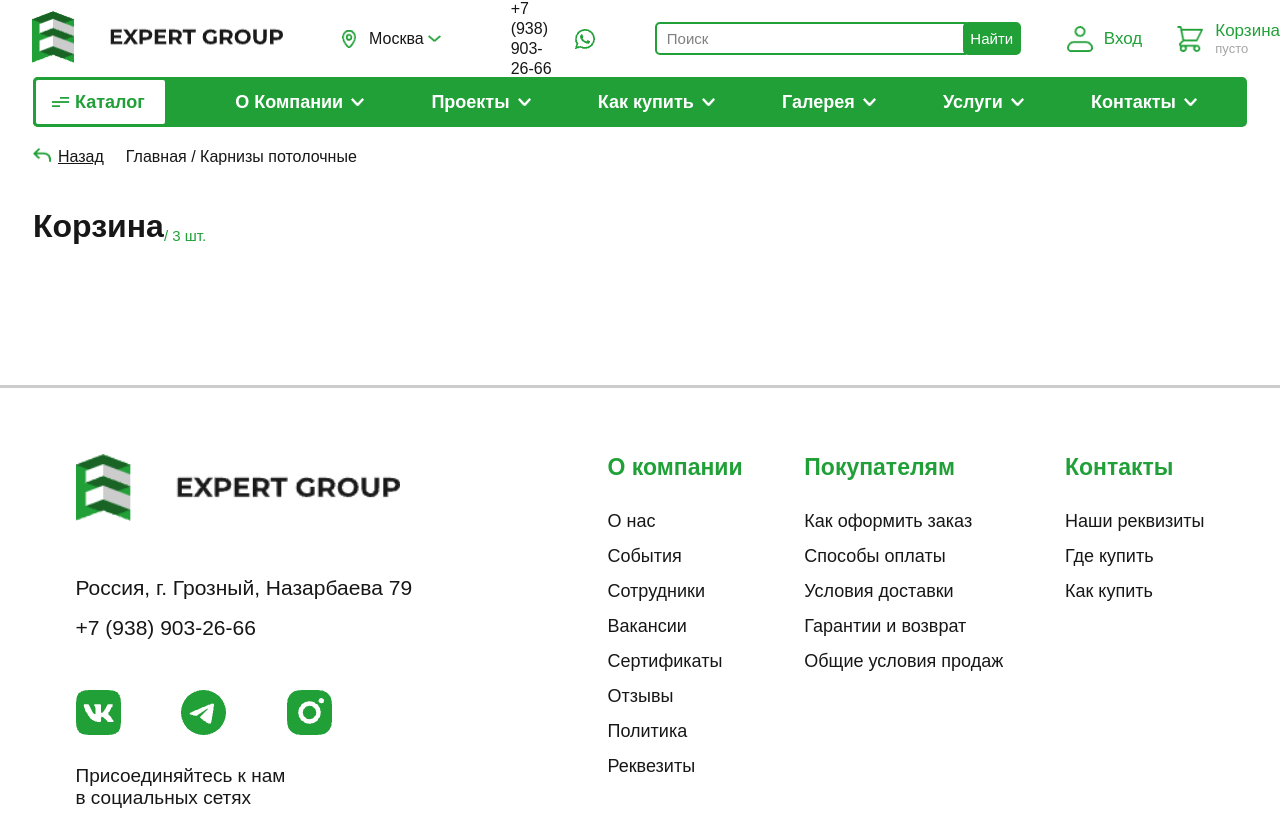
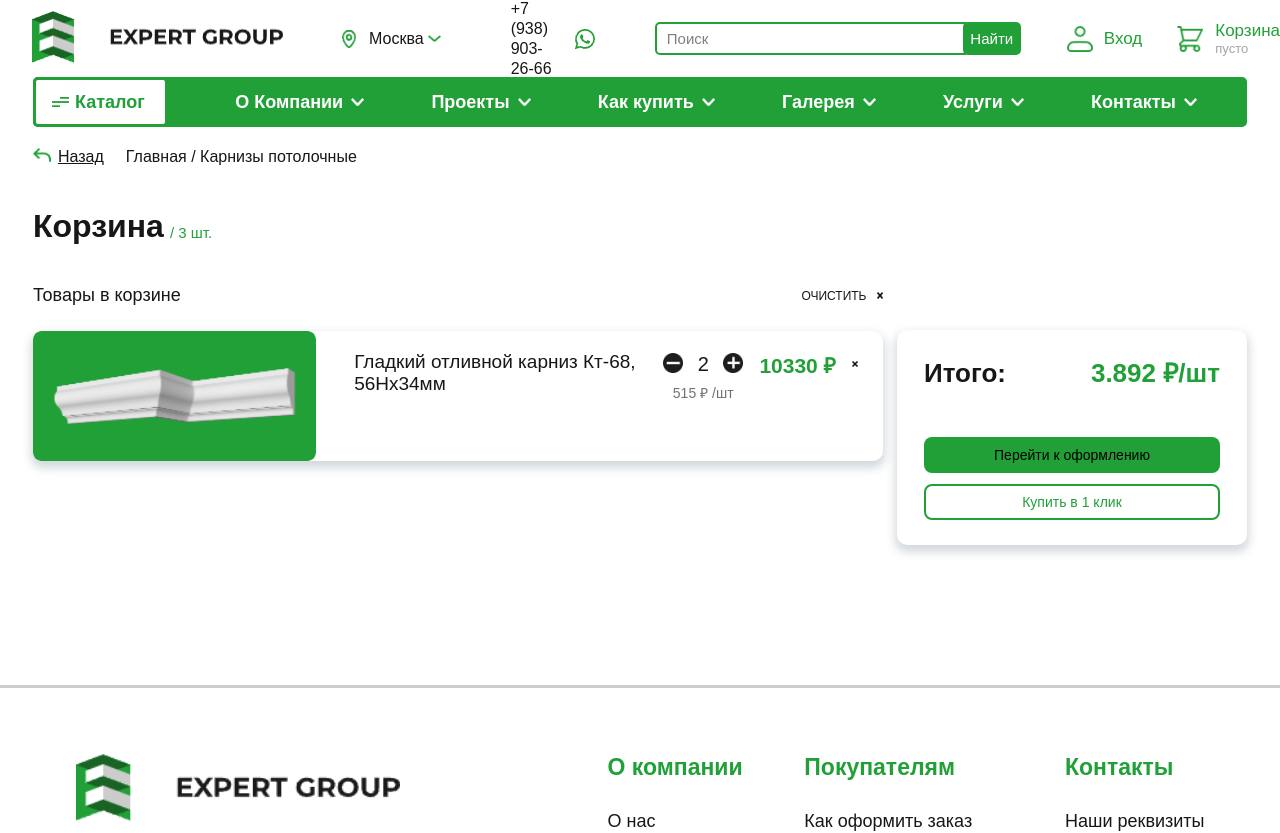
Before and after one commit to elbukaevzaur/expert-group-frontend, a Next.js app: page /basket in a window 1280 px wide. Shown: the top 833 px of the page. Built offline with nearby package versions, Linux system fonts and the light colour scheme.

Commit message:
add basket page

```diff
--- a/src/app/basket/page.tsx
+++ b/src/app/basket/page.tsx
@@ -1,10 +1,55 @@
+import Image from "next/image"
+
 export default function Basket() {
 
     return (
         <div className="basket">
             <div className="basket__title">
                 <h1 className="basket__title_text">Корзина</h1>
-                <p className="basket__subtitle">/ 3 шт.</p>
+                <p className="basket__title_quantity">/ 3 шт.</p>
+            </div>
+            <div className="basket__content">
+                <div className="basket__items_content">
+                    <div className="basket__items_wrapper">
+                        <h2 className="basket__items_title">Товары в корзине</h2>
+                        <button className="basket__items_clear">
+                            <h3 className="basket__items_clear_text">ОЧИСТИТЬ</h3>
+                            <Image src={'/images/Clear_button.png'} alt="Очистить" width={6.5} height={6.5}/>
+                        </button>
+                    </div>
+                    <div className="basket__item">
+                        <Image src={'/images/Basket_image.png'} alt="Карниз Кт-68" width={283} height={130}/>
+                        <h3 className="basket__item_text">Гладкий отливной карниз Кт-68, 56Hx34мм</h3>
+                        <div className="basket__item_wrapper">
+                            <div className="basket__item_quantity">
+                                <button className="basket__item_button">
+                                    <Image src={'/images/Minus.png'} alt="Минус" width={20} height={20}/>
+                                </button>
+                                <h4 className="basket__item_quantity_text">2</h4>
+                                <button className="basket__item_button">
+                                    <Image src={'/images/Plus.png'} alt="Минус" width={20} height={20}/>
+                                </button>
+                            </div>
+                            <h4 className="basket__item_quantity_sum">515 &#8381; /шт</h4>
+                        </div>
+                        <h3 className="basket__item_price">10330 &#8381;</h3>
+                        <button className="basket__item_delete">
+                            <Image src={'/images/Clear_button.png'} alt="Удалить" width={6} height={6}/>
+                        </button>
+                    </div>
+                </div>
+                <div className="basket__buy">
+                    <div className="basket__buy_total">
+                        <h2 className="basket__buy_title">Итого:</h2>
+                        <h2 className="basket__buy_sum">3.892 &#8381;/шт</h2>
+                    </div>
+                    <button className="basket__buy_button">
+                        <h3 className="basket__buy_text">Перейти к оформлению</h3>
+                    </button>
+                    <button className="basket__buy_button basket__buy_button_white">
+                        <h3 className="basket__buy_text basket__buy_text_green">Купить в 1 клик</h3>
+                    </button>
+                </div>
             </div>
         </div>
     )
--- a/src/app/globals.css
+++ b/src/app/globals.css
@@ -894,8 +894,7 @@ a {
 
 .basket__title {
   display: flex;
-  align-items: end;
-  height: 38px;
+  align-items: flex-end;
 }
 
 .basket__title_text {
@@ -904,9 +903,163 @@ a {
   line-height: 38px;
 }
 
-.basket__subtitle {
+.basket__title_quantity {
   font-size: 15px;
   font-weight: 500;
-  line-height: 18px;
+  line-height: 25px;
+  color: #21a038;
+  margin-left: 6px;
+}
+
+.basket__content {
+  display: flex;
+  justify-content: space-between;
+  margin: 40px 0 0 0;
+}
+
+.basket__items_content {
+  width: 850px;
+}
+
+.basket__items_wrapper {
+  display: flex;
+  align-items: center;
+  justify-content: space-between;
+}
+
+.basket__items_title {
+  font-size: 18px;
+  font-weight: 500;
+  line-height: 21px;
+}
+
+.basket__items_clear {
+  all: unset;
+  display: flex;
+  cursor: pointer;
+  align-items: center;
+}
+
+.basket__items_clear_text {
+  font-size: 12px;
+  font-weight: 500;
+  line-height: 14px;
+  margin-right: 10px;
+}
+
+.basket__item {
+  display: flex;
+  justify-content: space-between;
+  margin-top: 25px;
+  box-shadow: 0px 5px 10px 2px rgba(34, 60, 80, 0.2);
+  border-radius: 10px;
+  padding: 0 25px 0 0;
+  box-sizing: border-box;
+}
+
+.basket__item_text {
+  font-size: 19px;
+  font-weight: 400;
+  line-height: 22px;
+  width: 293px;
+  margin: 20px 0 0 22px;
+}
+
+.basket__item_quantity {
+  display: flex;
+  width: 80px;
+  justify-content: space-between;
+  margin-top: 22px;
+}
+
+.basket__item_button {
+  all: unset;
+  cursor: pointer;
+}
+
+.basket__item_quantity_text {
+  font-size: 20px;
+  font-weight: 500;
+  line-height: 23px;
+}
+
+.basket__item_quantity_sum {
+  margin: 8px 0 0 0;
+  font-size: 14px;
+  font-weight: 500;
+  line-height: 17px;
+  color: #727272;
+  display: flex;
+  justify-content: center;
+}
+
+.basket__item_price {
+  font-size: 21px;
+  font-weight: 600;
+  line-height: 25px;
+  color: #21a038;
+  margin: 22px 0 0 0;
+}
+
+.basket__item_delete {
+  all: unset;
+  width: 6px;
+  height: 6px;
+  cursor: pointer;
+  margin: 22px 0 0 0;
+}
+
+.basket__buy {
+  margin: 45px 0 0 0;
+  width: 350px;
+  height: 215px;
+  box-shadow: 0px 5px 10px 2px rgba(34, 60, 80, 0.2);
+  border-radius: 10px;
+  padding: 24px 27px;
+  box-sizing: border-box;
+}
+
+.basket__buy_total {
+  width: 100%;
+  display: flex;
+  justify-content: space-between;
+}
+
+.basket__buy_title {
+  font-size: 26px;
+  font-weight: 700;
+  line-height: 38px;
+}
+
+.basket__buy_sum {
+  font-size: 26px;
+  font-weight: 700;
+  line-height: 38px;
   color: #21a038;
 }
+
+.basket__buy_button {
+  width: 100%;
+  height: 36px;
+  background-color: #21a038;
+  border: none;
+  border-radius: 8px;
+  cursor: pointer;
+  margin: 45px 0 0;
+}
+
+.basket__buy_button_white {
+  border: 2px solid #21a038;
+  margin-top: 11px;
+  background-color: transparent;
+}
+
+.basket__buy_text {
+  font-size: 14px;
+  font-weight: 500;
+  line-height: 16px;
+}
+
+.basket__buy_text_green {
+  color: #21a038;
+}
```
Also changed, not shown: public/images/Basket_image.png (added), public/images/Clear_button.png (added).
